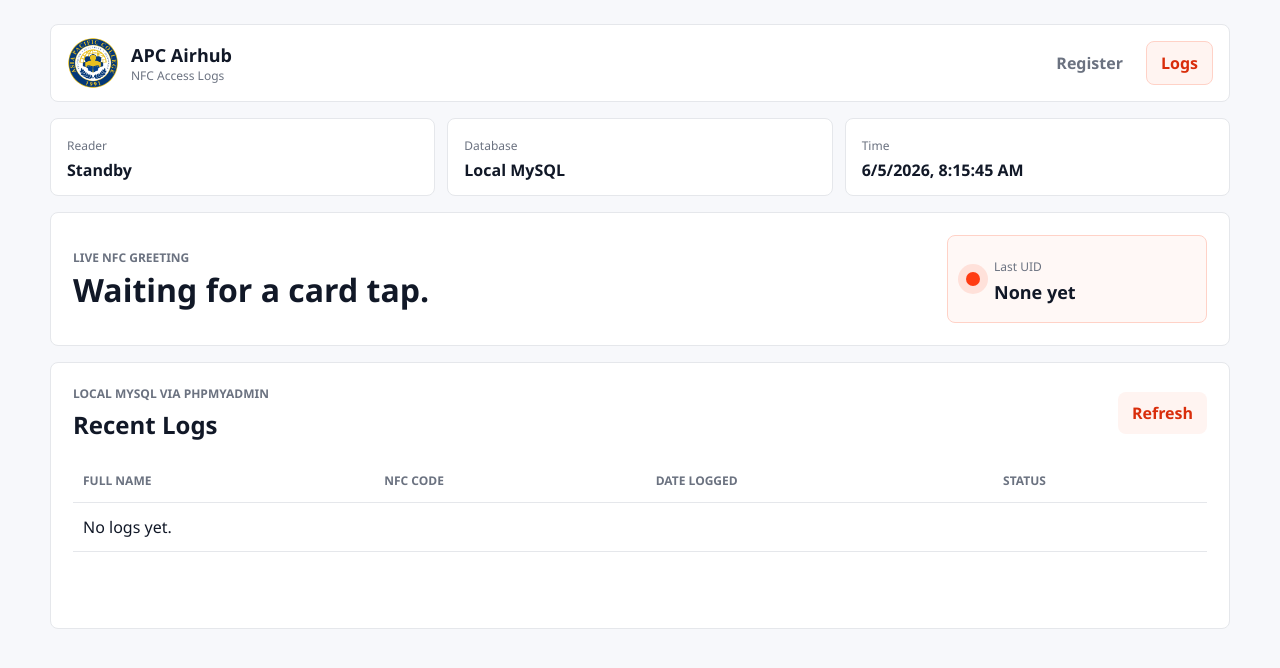
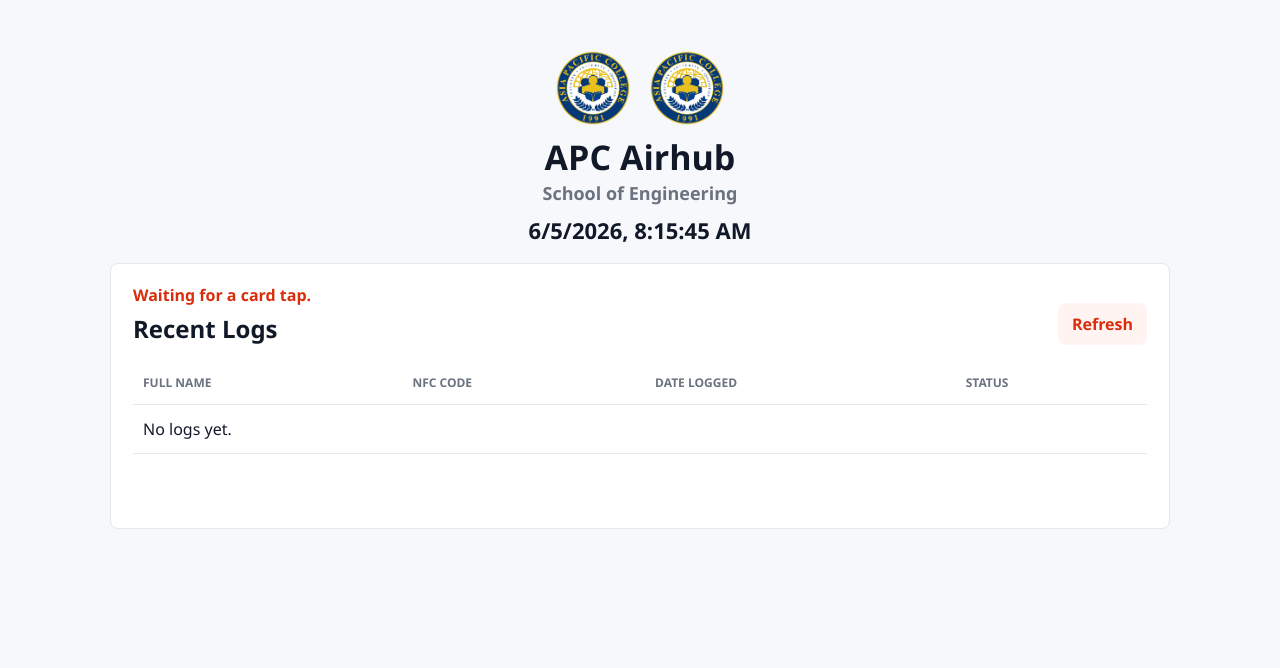
Before and after one commit to devkyato/TapAuth, a Flask app: page /login in a window 1280 px wide. Shown: the top 668 px of the page. Run offline with Flask 3, Linux system fonts and the light colour scheme; data that the repository does not hold is empty.

Commit message:
Simplify public logs interface

```diff
--- a/app.py
+++ b/app.py
@@ -25,13 +25,18 @@ nfc_reader.start()
 
 
 @app.route("/")
-def index():
-    return render_template("index.html")
+def public_logs():
+    return render_template("login.html")
 
 
 @app.route("/login")
 def login():
     return render_template("login.html")
+
+
+@app.route("/airhub-register")
+def index():
+    return render_template("index.html")
 
 
 @app.route("/system_status")
--- a/static/app.css
+++ b/static/app.css
@@ -321,3 +321,75 @@ input:focus {
         min-width: 0;
     }
 }
+
+.logs-shell {
+    width: min(1060px, calc(100% - 32px));
+}
+
+.public-header {
+    align-items: center;
+    display: flex;
+    flex-direction: column;
+    padding: 26px 0 18px;
+    text-align: center;
+}
+
+.logo-row {
+    align-items: center;
+    display: flex;
+    gap: 18px;
+    justify-content: center;
+    margin-bottom: 12px;
+}
+
+.logo-row img {
+    height: 76px;
+    object-fit: contain;
+    width: 76px;
+}
+
+.public-header h1 {
+    font-size: 34px;
+}
+
+.public-header p {
+    color: var(--muted);
+    font-size: 18px;
+    font-weight: 700;
+    margin: 4px 0 10px;
+}
+
+.public-header time {
+    color: var(--ink);
+    font-size: 22px;
+    font-weight: 800;
+}
+
+.logs-panel {
+    background: var(--surface);
+    border: 1px solid var(--line);
+    border-radius: 8px;
+    padding: 20px 22px;
+}
+
+.logs-head {
+    align-items: end;
+    display: flex;
+    gap: 18px;
+    justify-content: space-between;
+    margin-bottom: 16px;
+}
+
+.logs-head p {
+    color: var(--accent-dark);
+    font-size: 16px;
+    font-weight: 700;
+    margin: 0 0 6px;
+}
+
+@media (max-width: 820px) {
+    .logs-head {
+        align-items: stretch;
+        flex-direction: column;
+    }
+}
--- a/templates/index.html
+++ b/templates/index.html
@@ -10,7 +10,7 @@
 <body>
     <main class="shell">
         <header class="topbar">
-            <a class="brand" href="/">
+            <a class="brand" href="/login">
                 <img src="/static/apc_logo.png" alt="Asia Pacific College School of Engineering">
                 <span>
                     <strong>APC Airhub</strong>
@@ -18,7 +18,7 @@
                 </span>
             </a>
             <nav class="nav">
-                <a class="active" href="/">Register</a>
+                <a class="active" href="/airhub-register">Register</a>
                 <a href="/login">Logs</a>
             </nav>
         </header>
--- a/templates/login.html
+++ b/templates/login.html
@@ -8,55 +8,22 @@
     <script src="https://code.jquery.com/jquery-3.6.4.min.js"></script>
 </head>
 <body>
-    <main class="shell">
-        <header class="topbar">
-            <a class="brand" href="/">
-                <img src="/static/apc_logo.png" alt="Asia Pacific College School of Engineering">
-                <span>
-                    <strong>APC Airhub</strong>
-                    <small>NFC Access Logs</small>
-                </span>
-            </a>
-            <nav class="nav">
-                <a href="/">Register</a>
-                <a class="active" href="/login">Logs</a>
-            </nav>
+    <main class="shell logs-shell">
+        <header class="public-header">
+            <div class="logo-row">
+                <img src="/static/apc_logo.png" alt="Asia Pacific College">
+                <img src="/static/apc_logo.png" alt="School of Engineering">
+            </div>
+            <h1>APC Airhub</h1>
+            <p>School of Engineering</p>
+            <time id="clock">--:--</time>
         </header>
 
-        <section class="status-strip" aria-live="polite">
-            <div>
-                <span class="label">Reader</span>
-                <strong id="readerStatus">Checking...</strong>
-            </div>
-            <div>
-                <span class="label">Database</span>
-                <strong id="databaseStatus">Checking...</strong>
-            </div>
-            <div>
-                <span class="label">Time</span>
-                <strong id="clock">--:--</strong>
-            </div>
-        </section>
-
         <section class="workspace">
-            <div class="panel log-hero">
-                <div>
-                    <p class="eyebrow">Live NFC Greeting</p>
-                    <h1 id="tapMessage">Waiting for a card tap.</h1>
-                </div>
-                <div class="scan-card compact">
-                    <span class="pulse"></span>
+            <div class="logs-panel">
+                <div class="logs-head">
                     <div>
-                        <span class="label">Last UID</span>
-                        <strong id="lastUid">None yet</strong>
-                    </div>
-                </div>
-            </div>
-
-            <div class="panel">
-                <div class="panel-head row">
-                    <div>
-                        <p class="eyebrow">Local MySQL via phpMyAdmin</p>
+                        <p id="tapMessage">Waiting for a card tap.</p>
                         <h2>Recent Logs</h2>
                     </div>
                     <button class="secondary-action" type="button" id="refreshLogs">Refresh</button>
@@ -102,13 +69,6 @@
             $('#clock').text(new Date().toLocaleString());
         }
 
-        function refreshStatus() {
-            $.getJSON('/system_status', function(data) {
-                $('#readerStatus').text(data.scanner.connected ? 'Connected' : 'Standby');
-                $('#databaseStatus').text(data.database.connected ? 'Local MySQL' : 'Needs setup');
-            });
-        }
-
         function renderLogs(rows) {
             if (!Array.isArray(rows) || rows.length === 0) {
                 $('#logsBody').html('<tr><td colspan="4">No logs yet.</td></tr>');
@@ -150,7 +110,6 @@
                 }
                 tapCounter = resp.tap_counter;
                 $('#tapMessage').text(resp.message || 'Card captured.');
-                $('#lastUid').text(resp.uid || 'None yet');
                 fetchLogs();
             });
         }
@@ -158,10 +117,8 @@
         $('#refreshLogs').on('click', fetchLogs);
 
         updateClock();
-        refreshStatus();
         fetchLogs();
         setInterval(updateClock, 1000);
-        setInterval(refreshStatus, 5000);
         setInterval(pollLatestTap, 400);
     </script>
 </body>
```
